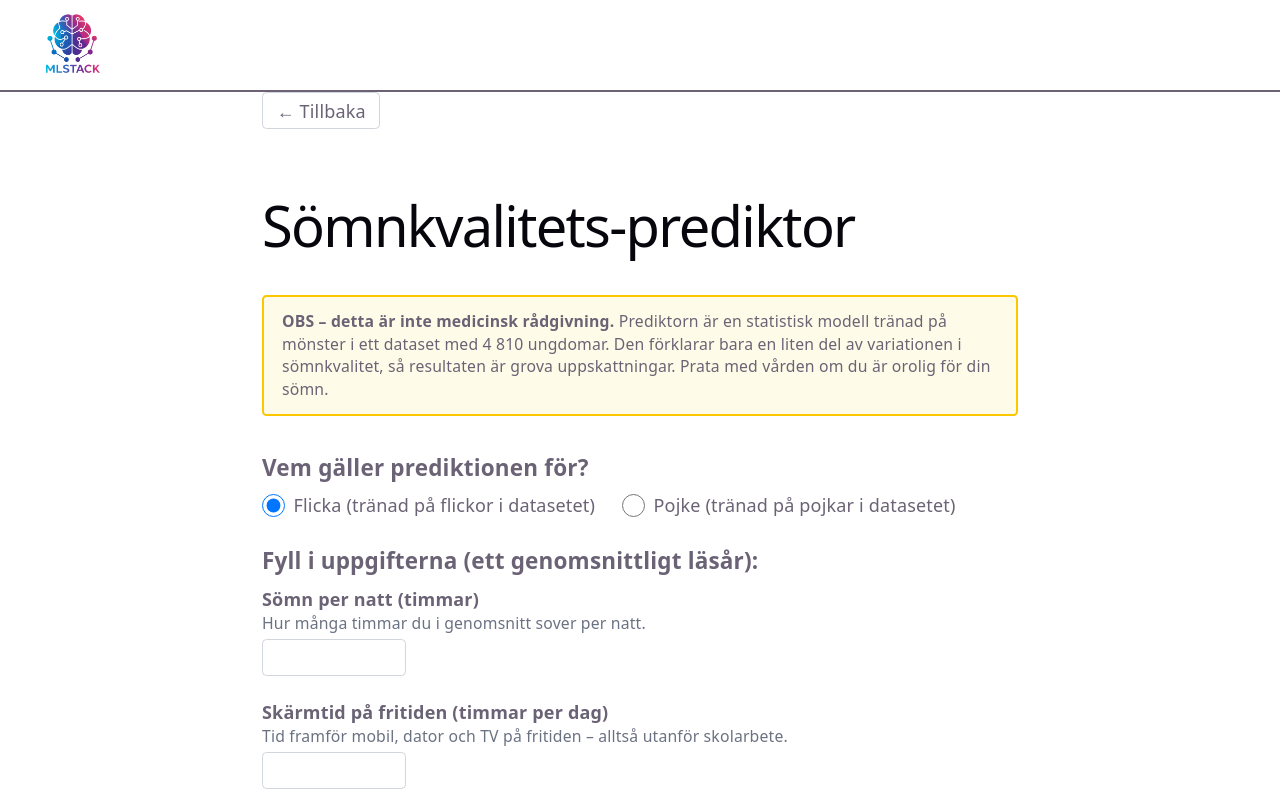
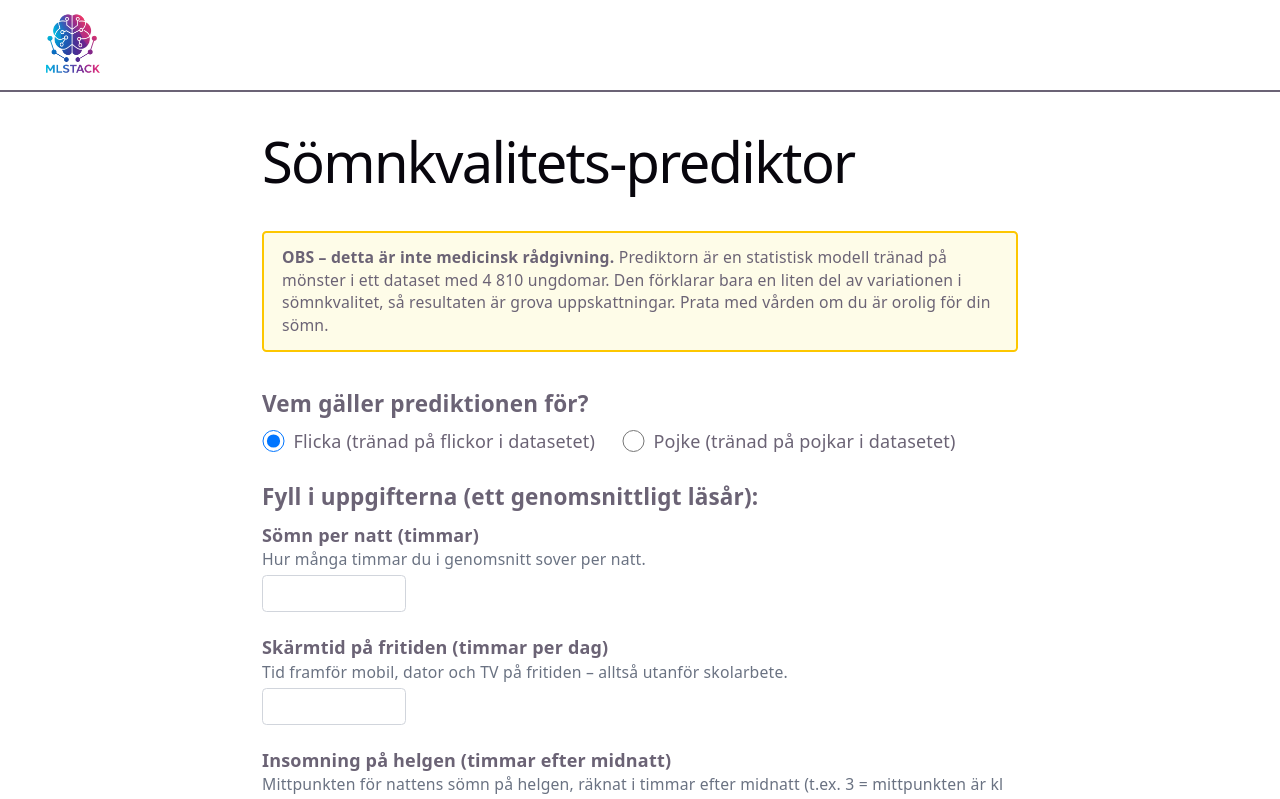
Before and after one commit to OscarWEdu/mlstackimp, a React (Vite) app: page /somnpredictor in a window 1280 px wide. Shown: the top 799 px of the page. Built offline with nearby package versions, Linux system fonts and the light colour scheme.

Commit message:
Remove back buttons now that the header logo links home

```diff
--- a/src/pages/LifeStyle.tsx
+++ b/src/pages/LifeStyle.tsx
@@ -1,8 +1,6 @@
 import { useState } from "react";
-import { useNavigate } from "react-router-dom";
 
 export default function LifestylePage() {
-    const navigate = useNavigate();
 
     const [leisureScreenHours, setLeisureScreenHours] = useState("");
     const [sleepQualityIndex, setSleepQualityIndex] = useState("");
@@ -32,8 +30,8 @@ export default function LifestylePage() {
 
             const level =
                 data.bdi <= 13 ? "minimal" :
-                data.bdi <= 19 ? "mild" :
-                data.bdi <= 28 ? "måttlig" : "svår";
+                    data.bdi <= 19 ? "mild" :
+                        data.bdi <= 28 ? "måttlig" : "svår";
 
             setResult(`Predikterad BDI-poäng: ${data.bdi.toFixed(1)} av 63 – ${level} nivå av depressiva symptom`);
         } catch (error) {
@@ -44,13 +42,6 @@ export default function LifestylePage() {
     return (
         <section id="center">
             <div className="w-full max-w-2xl pb-16">
-                <button
-                    type="button"
-                    onClick={() => navigate("/")}
-                    className="mb-6 rounded border border-gray-300 px-3 py-1 hover:bg-gray-100"
-                >
-                    ← Tillbaka
-                </button>
 
                 <h1 className="text-2xl font-bold">Livsstils-prediktor</h1>
 
--- a/src/pages/SomnPredictor.tsx
+++ b/src/pages/SomnPredictor.tsx
@@ -1,5 +1,4 @@
 import { useState } from "react";
-import { useNavigate } from "react-router-dom";
 
 // Förenklade variabelnamn med förklaringar. "Fältet" är namnet som skickas
 // till backend och motsvarar en kolumn i datasetet (se kommentaren nedan).
@@ -50,7 +49,6 @@ const variabler = [
 ];
 
 export default function SomnPredictorPage() {
-    const navigate = useNavigate();
 
     const [kon, setKon] = useState<"flicka" | "pojke">("flicka");
     const [värden, setVärden] = useState<Record<string, string>>({});
@@ -99,7 +97,7 @@ export default function SomnPredictorPage() {
                 throw new Error(`Backend returned ${response.status}`);
             }
 
-            const data: { sleepQuality: number } = await response.json();
+            const data: { sleepQuality: number; } = await response.json();
 
             setResultat(
                 `Predikterat sömnkvalitetsindex: ${data.sleepQuality.toFixed(2)} ` +
@@ -116,13 +114,6 @@ export default function SomnPredictorPage() {
         // delade #center-stilen centrerar, och ger luft under formuläret.
         <section id="center">
             <div className="w-full max-w-2xl pb-16">
-                <button
-                    type="button"
-                    onClick={() => navigate(-1)}
-                    className="mb-6 rounded border border-gray-300 px-3 py-1 hover:bg-gray-100"
-                >
-                    ← Tillbaka
-                </button>
 
                 <h1 className="text-2xl font-bold">Sömnkvalitets-prediktor</h1>
 
```
